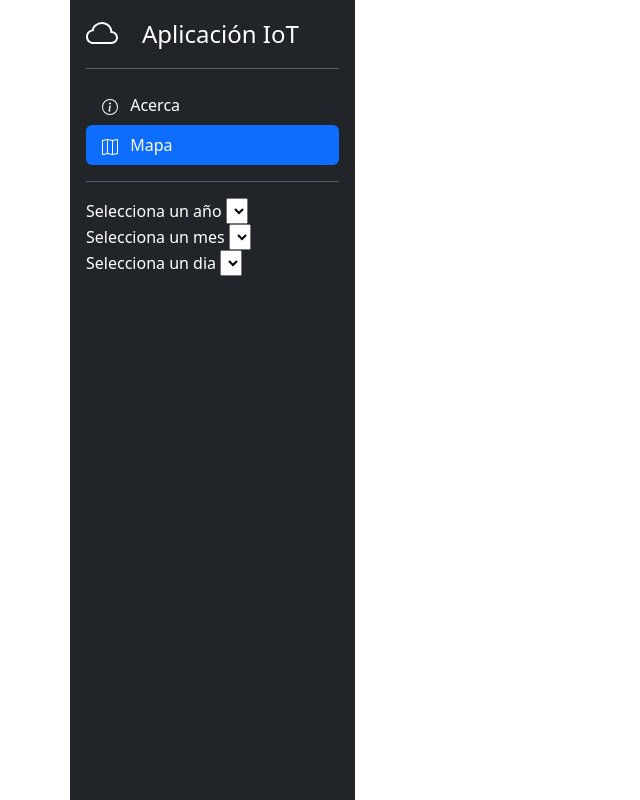
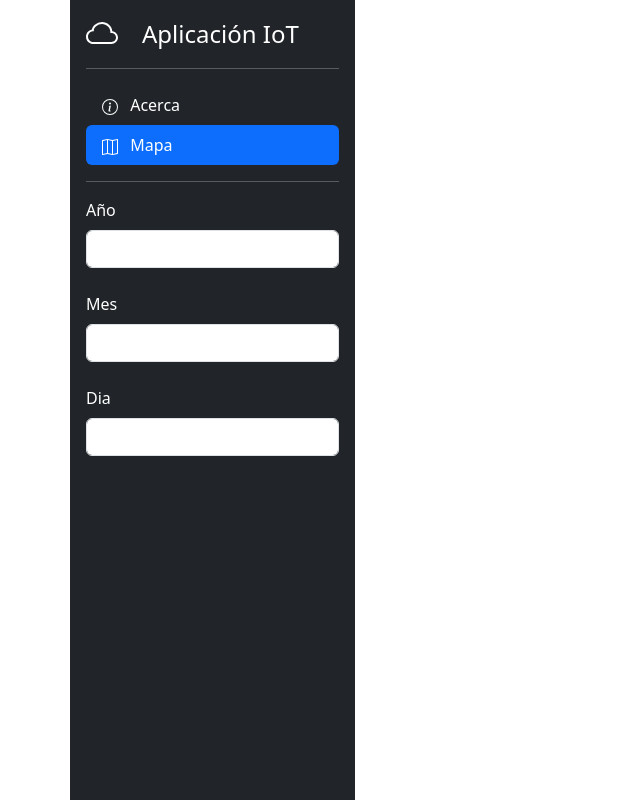
Before and after one commit to yarlyn28/gps-web, a plain HTML site: page index.html in a window 1280 px wide. Both pictures are taken after a click on the link "Mapa". Shown: the whole page, without its empty margins (0-640 px from the left). Drawn offline with nearby package versions, Linux system fonts and the light colour scheme; no server answers.

Commit message:
feat: mejorar stilo de la pagina web

```diff
--- a/index.html
+++ b/index.html
@@ -46,7 +46,7 @@
               </a>
             </li>
             <li>
-              <a id="link-mapa" class="nav-link text-white" href="#">
+              <a id="link-mapa" class="nav-link text-white">
                 <svg xmlns="http://www.w3.org/2000/svg" width="16" height="16" fill="currentColor"
                   class="bi bi-map me-2" viewBox="0 0 16 16">
                   <path fill-rule="evenodd"
@@ -57,20 +57,28 @@
             </li>
           </ul>
         </navbar>
-        <div id="plugin-mapa">
-          <hr>
-          <label for="select-year" class="">Selecciona un
-            año</label>
-          <select id="select-year" class="">
-          </select>
-          <label for="select-month" class="">Selecciona un
-            mes</label>
-          <select id="select-month" class="">
-          </select>
-          <label for="select-day" class="">Selecciona un
-            dia</label>
-          <select id="select-day" class="">
-          </select>
+        <hr id="plugin-mapa-separador">
+        <div id="plugin-mapa"
+          class="d-flex flex-row flex-lg-column align-items-center align-items-lg-stretch justify-content-center justify-content-lg-start gap-3">
+          <div class="d-flex flex-column align-items-center align-items-lg-start mb-2">
+            <label for="select-year" class="form-label">
+              Año</label>
+            <select id="select-year" class="form-control">
+            </select>
+          </div>
+
+          <div class="d-flex flex-column align-items-center align-items-lg-start mb-2">
+            <label for="select-month" class="form-label">
+              Mes</label>
+            <select id="select-month" class="form-control">
+            </select>
+          </div>
+          <div class="d-flex flex-column align-items-center align-items-lg-start mb-2">
+            <label for="select-day" class="form-label">
+              Dia</label>
+            <select id="select-day" class="form-control">
+            </select>
+          </div>
         </div>
       </aside>
       <main class="col-lg-9">
--- a/src/navegacion.js
+++ b/src/navegacion.js
@@ -2,27 +2,29 @@ const mapaLink = document.getElementById("link-mapa");
 const acercaLink = document.getElementById("link-acerca");
 
 const pluginMapa = document.getElementById("plugin-mapa");
+const pluginMapaSeparador = document.getElementById("plugin-mapa-separador");
 const mapa = document.getElementById("map");
 const acerca = document.getElementById("acerca");
 
 // Configuración Inicial
-const OCULTAR = 'd-none'
-const ACTIVADO = 'active'
+const OCULTAR = "d-none";
+const ACTIVADO = "active";
 
 let paginaActual = "acerca";
 pluginMapa.classList.toggle(OCULTAR);
+pluginMapaSeparador.classList.toggle(OCULTAR);
 mapa.classList.toggle(OCULTAR);
 
-  acercaLink.classList.add(ACTIVADO)
+acercaLink.classList.add(ACTIVADO);
 
 acercaLink.addEventListener("click", () => {
   if (paginaActual == "acerca") return;
   paginaActual = "acerca";
 
-  document.title = "GPS - Acerca"
+  document.title = "GPS - Acerca";
   alternarVisibilidad();
 
-  acercaLink.classList.add(ACTIVADO)
+  acercaLink.classList.add(ACTIVADO);
 });
 
 mapaLink.addEventListener("click", () => {
@@ -30,18 +32,20 @@ mapaLink.addEventListener("click", () => {
 
   paginaActual = "mapa";
 
-  document.title = "GPS - Mapa"
+  document.title = "GPS - Mapa";
   alternarVisibilidad();
 
-  mapaLink.classList.add(ACTIVADO)
+  mapaLink.classList.add(ACTIVADO);
 });
 
 // TODO: Esto funciona porque son pocas paginas, tratar con cuidado
 function alternarVisibilidad() {
   acerca.classList.toggle(OCULTAR);
   pluginMapa.classList.toggle(OCULTAR);
+  pluginMapaSeparador.classList.toggle(OCULTAR);
+
   mapa.classList.toggle(OCULTAR);
 
-  acercaLink.classList.remove(ACTIVADO)
-  mapaLink.classList.remove(ACTIVADO)
+  acercaLink.classList.remove(ACTIVADO);
+  mapaLink.classList.remove(ACTIVADO);
 }
```
